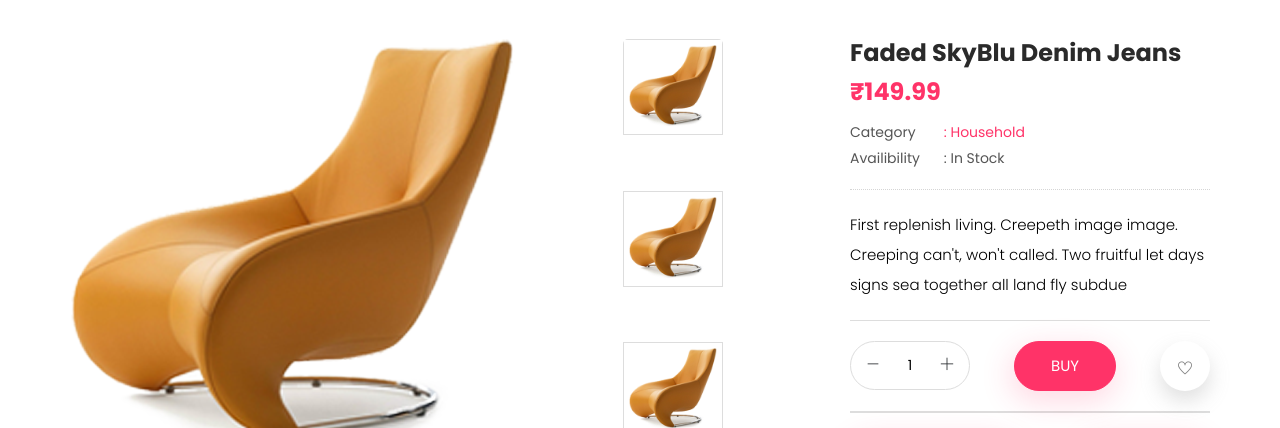
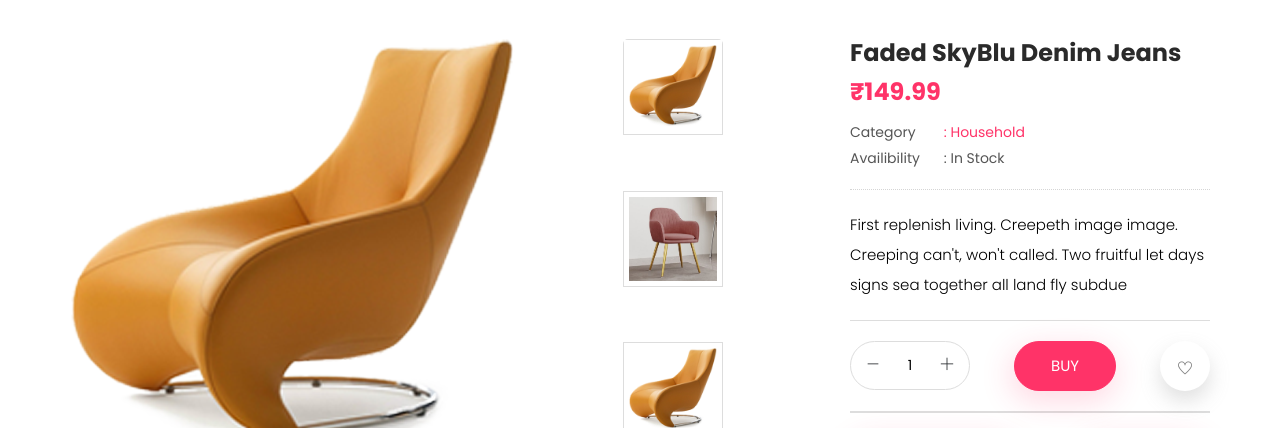
Before and after one commit to Roh-Arjun/durablefurniture.in, a plain HTML site: page single-product.html in a window 1280 px wide. Shown: the part 101-529 px from the top of the page. Drawn offline with Linux system fonts and the light colour scheme.

Commit message:
small changes commit

```diff
--- a/single-product.html
+++ b/single-product.html
@@ -120,8 +120,8 @@
               <div data-thumb="assets/img/product/single-product/product_1.png">
                 <img src="assets/img/product/single-product/product_1.png" />
               </div>
-              <div data-thumb="assets/img/product/single-product/product_1.png">
-                <img src="assets/img/product/single-product/product_1.png" />
+              <div data-thumb="assets/img/product/single-product/chair.jpg">
+                <img src="assets/img/product/single-product/chair.jpg" />
               </div>
               <div data-thumb="assets/img/product/single-product/product_1.png">
                 <img src="assets/img/product/single-product/product_1.png" />
```
Also changed, not shown: checkout.html (+2 -2 lines), index.html (+1 -1 lines), assets/img/product/single-product/chair.jpg (added).
